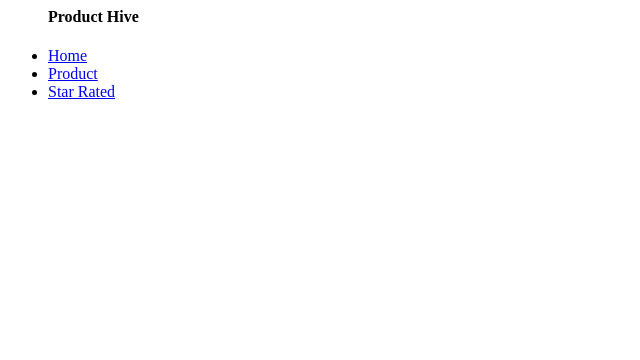
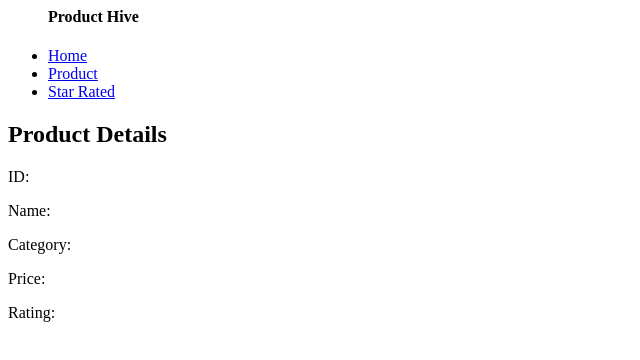
Before and after one commit to MADHUBENIWAL/PRODUCTHIVE, a website: page details.html in a window 1280 px wide. Shown: the whole page, without its empty margins (0-640 px from the left). Drawn offline with Linux system fonts and the light colour scheme.

Commit message:
created and provide main section

```diff
--- a/details.html
+++ b/details.html
@@ -13,5 +13,13 @@
                 <li><a href="star-rated.html">Star Rated</a></li>
             </ul>
         </header>
+        <div class="view">
+            <h2>Product Details</h2>
+            <p>ID: <span id="id"></span></p>
+            <p>Name: <span id="name"></span></p>
+            <p>Category: <span id="category"></span></p>
+            <p>Price: <span id="price"></span></p>
+            <p>Rating: <span id="rating"></span></p>
+        </div>
     </body>
 </html>
```
